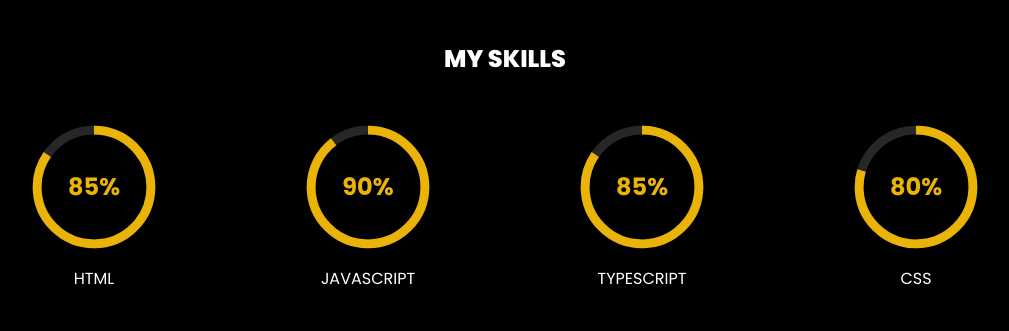
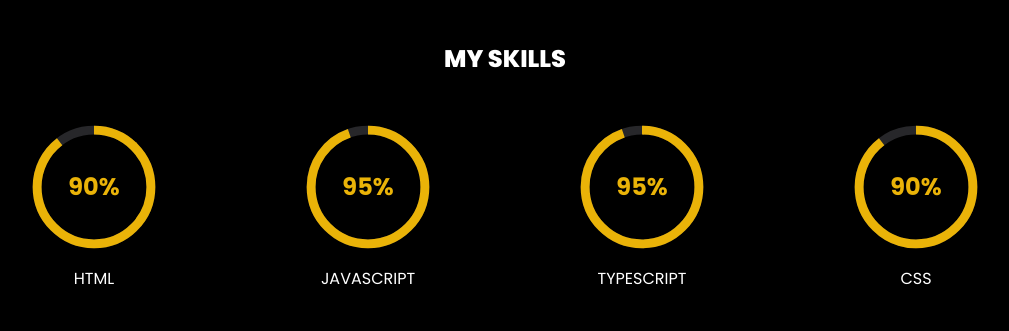
Before and after one commit to youda97/portfolio, a React (Vite) app: page /about in a window 1280 px wide. Shown: the part 740-1071 px from the top of the page, without its empty margins (119-1128 px from the left). Built offline with nearby package versions, Linux system fonts and the light colour scheme.

Commit message:
Update personal information

```diff
--- a/src/components/ExperienceEducation.tsx
+++ b/src/components/ExperienceEducation.tsx
@@ -28,7 +28,7 @@ const ExperienceEducation: React.FC<ExperienceEducationProps> = ({
         <ul>
           {[
             {
-              year: "2024 - Present",
+              year: "2024",
               title: "Intermediate Front-End Developer",
               company: "TikTok / DataPower",
               description:
--- a/src/components/Skills.tsx
+++ b/src/components/Skills.tsx
@@ -12,10 +12,10 @@ const Skills: React.FC<SkillsProps> = ({ selectedPrimaryColor, bgColor }) => {
   const { ref, inView } = useInView({ triggerOnce: true, threshold: 0.2 });
 
   const skills = [
-    { name: "HTML", percentage: 85 },
-    { name: "JavaScript", percentage: 90 },
-    { name: "TypeScript", percentage: 85 },
-    { name: "CSS", percentage: 80 },
+    { name: "HTML", percentage: 90 },
+    { name: "JavaScript", percentage: 95 },
+    { name: "TypeScript", percentage: 95 },
+    { name: "CSS", percentage: 90 },
 
     { name: "React", percentage: 95 },
     { name: "Angular", percentage: 75 },
@@ -27,12 +27,12 @@ const Skills: React.FC<SkillsProps> = ({ selectedPrimaryColor, bgColor }) => {
     { name: "SQL", percentage: 65 },
     { name: "MongoDB", percentage: 55 },
 
-    { name: "Tailwind CSS", percentage: 75 },
-    { name: "SCSS/SASS", percentage: 75 },
+    { name: "Tailwind CSS", percentage: 85 },
+    { name: "SCSS/SASS", percentage: 85 },
     { name: "Responsive Design", percentage: 80 },
-    { name: "RESTful APIs", percentage: 85 },
+    { name: "RESTful APIs", percentage: 90 },
 
-    { name: "Git/GitHub/GitLab", percentage: 75 },
+    { name: "Git/GitHub/GitLab", percentage: 85 },
     { name: "Agile Methodologies", percentage: 90 },
     { name: "Figma", percentage: 60 },
     { name: "Accessibility Standards (WCAG, ARIA)", percentage: 80 },
--- a/src/pages/Home.tsx
+++ b/src/pages/Home.tsx
@@ -63,7 +63,7 @@ const Home: React.FC<HomeProps> = ({ selectedColor, triggerAnimation }) => {
               </span>
             </h1>
             <p className="text-base leading-relaxed lg:leading-loose text-left sm:text-center lg:text-left">
-              I’m a Canadian-based front-end developer with 5+ years of
+              I’m a Canadian-based front-end developer with 6+ years of
               experience crafting clean, intuitive, and high-performance user
               interfaces. Specializing in React, Angular, and TypeScript, I
               build scalable solutions that enhance usability and performance.
```
Also changed, not shown: 1 other file (tests, documents, lock files or other folders).
